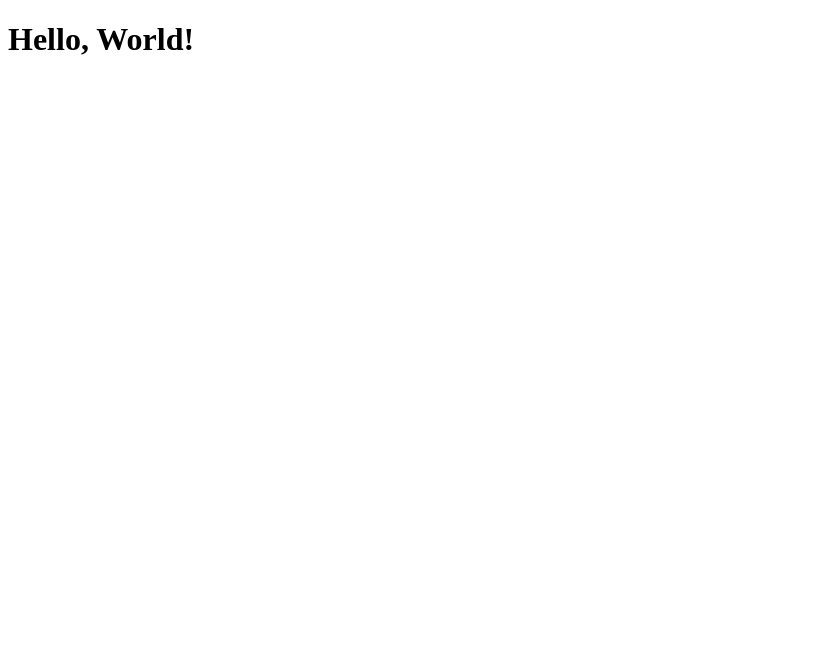
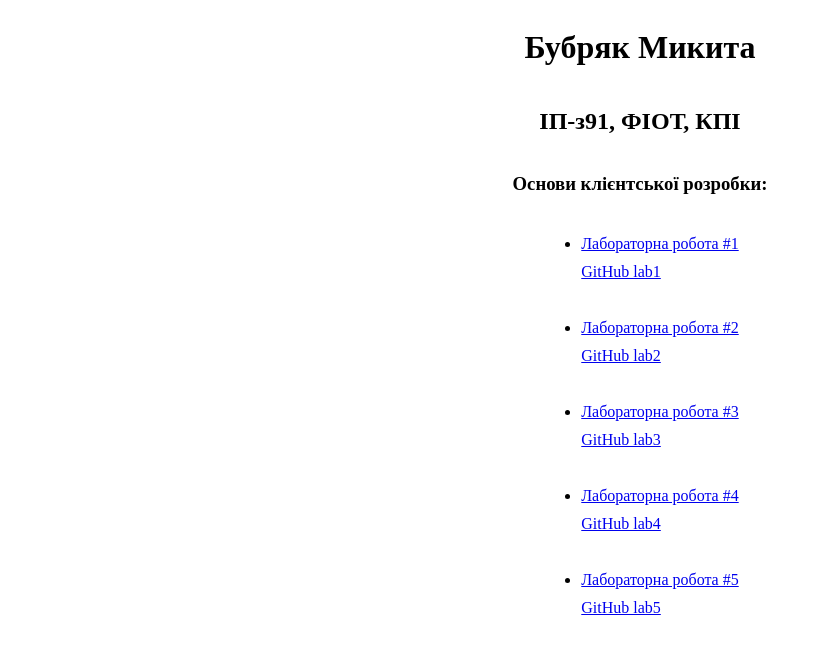
Before and after one commit to nikitabubriak/nikitabubriak.github.io, a plain HTML site: page index.html in a window 1280 px wide. Shown: the whole page, without its empty margins (0-821 px from the left). Drawn offline with Linux system fonts and the light colour scheme.

Commit message:
Update index.html

```diff
--- a/index.html
+++ b/index.html
@@ -1,13 +1,62 @@
 <!doctype html>
-<html>
+<html lang = "uk">
 
 <head>
-    <title>Title</title>
-    <meta charset="utf-8">
+    <meta charset = "utf-8">
+    <title>Welcome</title>
+    <link rel = "stylesheet" href = "https://fonts.googleapis.com/css2?family=Source+Sans+Pro&display=swap">
 </head>
 
 <body>
-    <h1>Hello, World! </h1>
+    <main style = "display: flex; flex-direction: column; align-items: center;">
+        <h1>Бубряк Микита</h1>
+        <h2>ІП-з91, ФІОТ, КПІ</h2>
+        <h3>Основи клієнтської розробки:</h3>
+        <nav class = "menu">
+            <ul class = "menu-list" style = "line-height: 28px;">
+                <li class = "menu-item">
+                    <a class = "menu-item-link" href = "./okr_lab1">
+                        <span class = "menu-item-title">Лабораторна робота #1</span>
+                    </a><br>
+                    <a class = "menu-item-link" href = "https://github.com/nikitabubriak/okr_lab1">
+                        <span class = "menu-item-title">GitHub lab1</span>
+                    </a><br><br>
+                </li>
+                <li class = "menu-item">
+                    <a class = "menu-item-link" href = "./okr_lab2">
+                        <span class = "menu-item-title">Лабораторна робота #2</span>
+                    </a><br>
+                    <a class = "menu-item-link" href = "https://github.com/nikitabubriak/okr_lab2">
+                        <span class = "menu-item-title">GitHub lab2</span>
+                    </a><br><br>
+                </li>
+                <li class = "menu-item">
+                    <a class = "menu-item-link" href = "./okr_lab3">
+                        <span class = "menu-item-title">Лабораторна робота #3</span>
+                    </a><br>
+                    <a class = "menu-item-link" href = "https://github.com/nikitabubriak/okr_lab3">
+                        <span class = "menu-item-title">GitHub lab3</span>
+                    </a><br><br>
+                </li>
+                <li class = "menu-item">
+                    <a class = "menu-item-link" href = "./okr_lab4">
+                        <span class = "menu-item-title">Лабораторна робота #4</span>
+                    </a><br>
+                    <a class = "menu-item-link" href = "https://github.com/nikitabubriak/okr_lab4">
+                        <span class = "menu-item-title">GitHub lab4</span>
+                    </a><br><br>
+                </li>
+                <li class = "menu-item">
+                    <a class = "menu-item-link" href = "./okr_lab5">
+                        <span class = "menu-item-title">Лабораторна робота #5</span>
+                    </a><br>
+                    <a class = "menu-item-link" href = "https://github.com/nikitabubriak/okr_lab5">
+                        <span class = "menu-item-title">GitHub lab5</span>
+                    </a><br><br>
+                </li>
+            </ul>
+        </nav>
+    </main>
 </body>
 
 </html>
```
